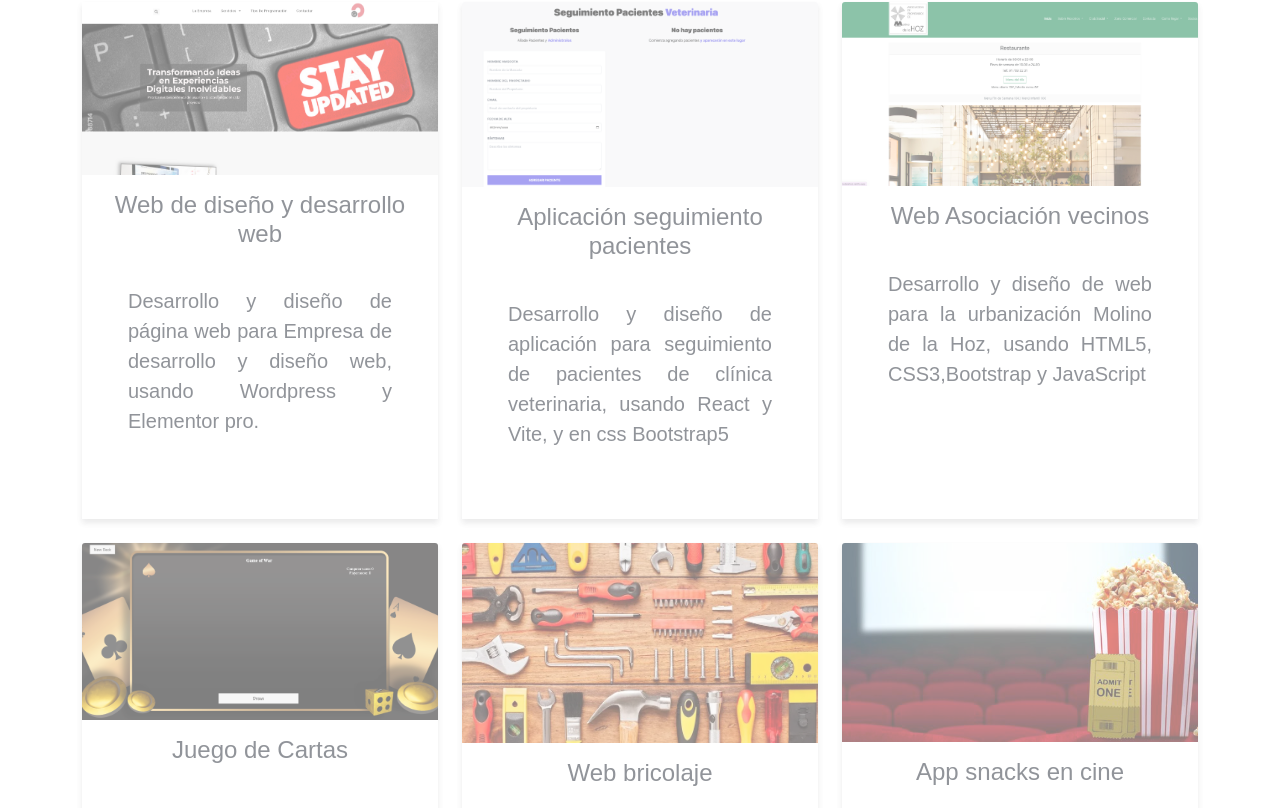
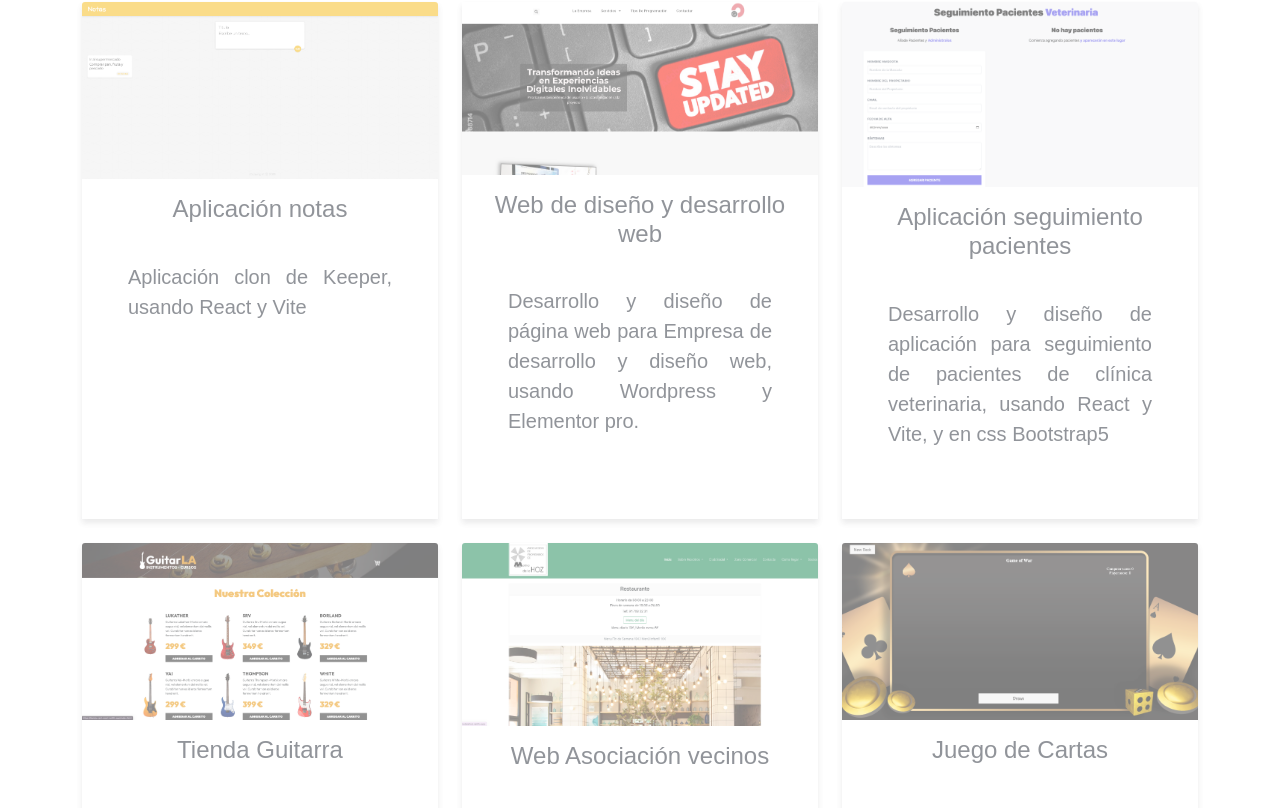
Before and after one commit to kouski/clon_portfolio_react, a React (Vite) app: page / in a window 1280 px wide. Shown: the part 3098-3906 px from the top of the page. Built offline with nearby package versions, Linux system fonts and the light colour scheme; a web font is replaced by a local one.

Commit message:
incluir mas proyectos

```diff
--- a/src/components/proyectos/Proyectos.jsx
+++ b/src/components/proyectos/Proyectos.jsx
@@ -27,6 +27,13 @@ export default function Proyectos() {
       categoria: "WordPress",
     },
     {
+      titulo: "Aplicación notas",
+      descripcion: "Aplicación clon de Keeper, usando React y Vite",
+      imagen: "/src/images/App-notas.png",
+      enlace: "https://aplicacion-notas-react.netlify.app/",
+      categoria: "React-Angular",
+    },
+    {
       titulo: "Web de diseño y desarrollo web",
       descripcion: "Desarrollo y diseño de página web para Empresa de desarrollo y diseño web, usando Wordpress y Elementor pro.",
       imagen: "/src/images/Gamarraweb.png",
@@ -38,6 +45,13 @@ export default function Proyectos() {
       descripcion: "Desarrollo y diseño de aplicación para seguimiento de pacientes de clínica veterinaria, usando React y Vite, y en css Bootstrap5",
       imagen: "/src/images/veterinaria.webp",
       enlace: "https://veterinariareact71.netlify.app/",
+      categoria: "React-Angular",
+    },
+    {
+      titulo: "Tienda Guitarra",
+      descripcion: "Web venta de guitarras, usando React y Vite.",
+      imagen: "/src/images/guitars.png",
+      enlace: "https://tienda-cart-react.netlify.app/",
       categoria: "React-Angular",
     },
     {
```
Also changed, not shown: src/images/App-notas.png (added), src/images/guitars.png (added).
